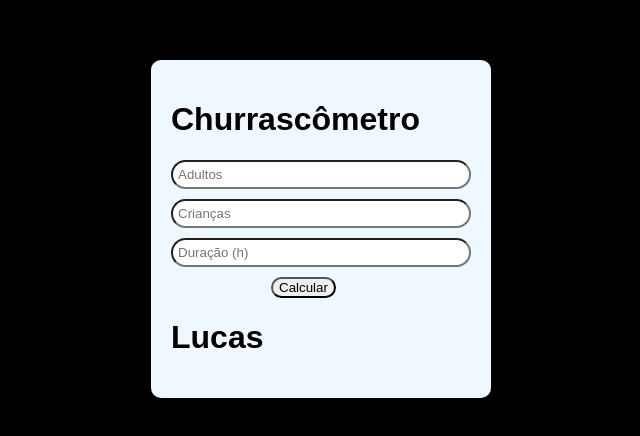
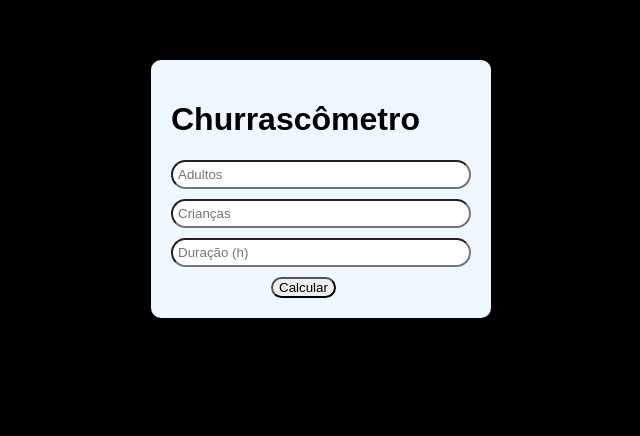
Before and after one commit to LucasPradoLPS/Churrasc-metro, a plain HTML site: page index.html in a window 1280 px wide. Shown: the part 190-626 px from the top of the page, without its empty margins (319-959 px from the left). Drawn offline with Linux system fonts and the light colour scheme.

Commit message:
removed nome

```diff
--- a/index.html
+++ b/index.html
@@ -18,7 +18,7 @@
         <button onclick="calcular()">Calcular</button>
 
         <div id = "resultado">
-            <h1>Lucas</h1>
+
 
         </div>
     </div>
```
